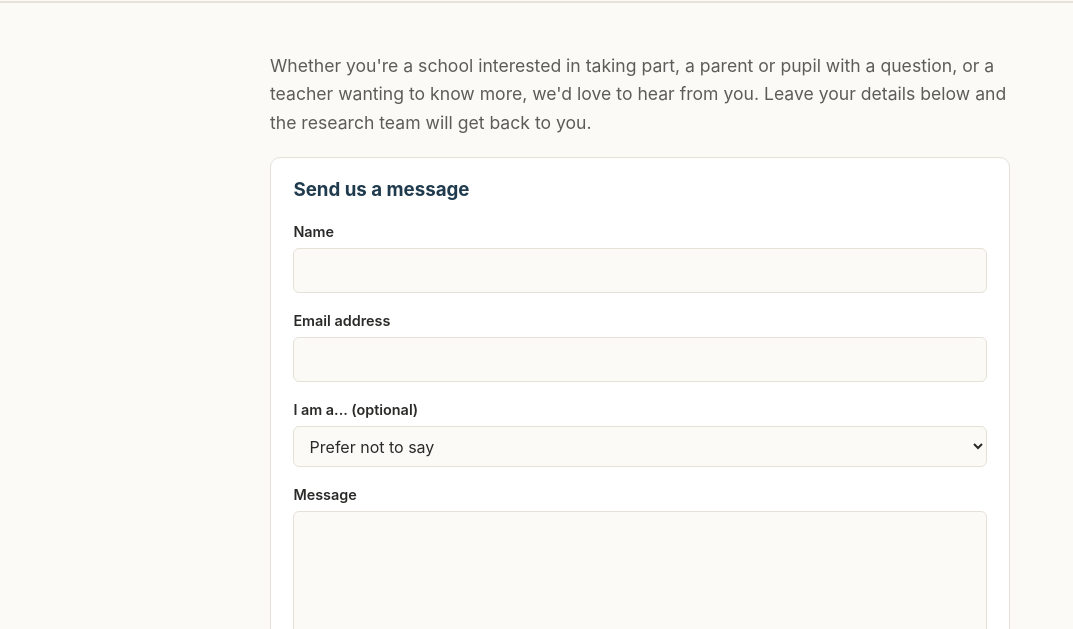
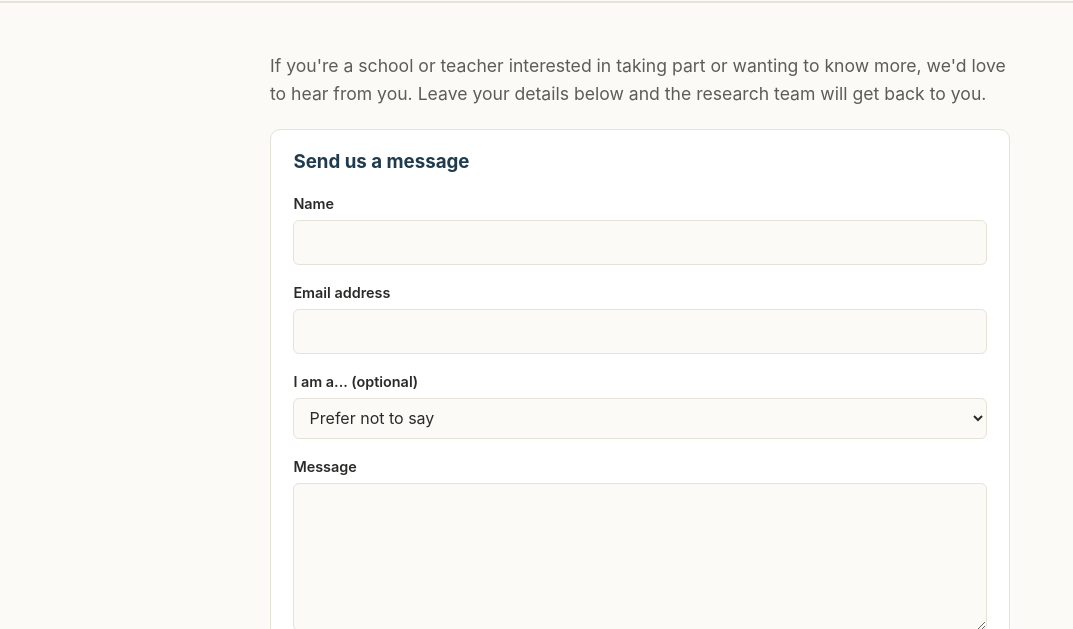
Before and after one commit to tsleng93/school-community-connections, a plain HTML site: page contact.html in a window 1280 px wide. Shown: the part 171-800 px from the top of the page, without its empty margins (0-1073 px from the left). Drawn offline with Linux system fonts and the light colour scheme.

Commit message:
Fix contact form email address
Updated contact form action email address

```diff
--- a/contact.html
+++ b/contact.html
@@ -36,56 +36,17 @@
 
 <main>
   <p class="lede">
-    Whether you're a school interested in taking part, a parent or pupil
-    with a question, or a teacher wanting to know more, we'd love to hear
+    If you're a school or teacher interested in taking part or wanting to know more, we'd love to hear
     from you. Leave your details below and the research team will get
     back to you.
   </p>
 
   <!--
-    ============================================================
-    CONTACT FORM — powered by FormSubmit (formsubmit.co), a free
-    service that emails form submissions to you without needing a
-    server of your own. No account or API key required.
 
-    ONE-TIME SETUP — IMPORTANT, READ THIS:
-    1. The form below currently posts to
-       https://formsubmit.co/trystanleng@gmail.com — this is a TEMPORARY
-       testing address, swapped in to check whether Lancaster's mail
-       filtering was blocking delivery to t.leng@lancaster.ac.uk. Once
-       delivery is confirmed working, change the address back in the
-       <form action="..."> line below. Also update the "_next" hidden
-       field further down to match your site's real, full URL (it must
-       be an absolute https://... address, not just "thanks.html" —
-       FormSubmit misbehaves with a relative one and shows a confusing
-       "Form should POST" error instead of actually failing clearly).
-    2. Publish the site, then submit this form once yourself (any test
-       message). The VERY FIRST submission to a given address does NOT
-       arrive as a normal enquiry — FormSubmit instead sends an
-       "activation" email to that address with a confirmation link.
-       >>> Check spam/junk as well as the inbox. <<<
-       You must click that confirmation link before any messages,
-       including your test one, will actually be delivered.
-    3. After you've clicked the activation link, submit the test form
-       again — this second submission is the one that should land in
-       the inbox as a normal message.
-    4. Every submission after that is delivered automatically, no
-       further action needed.
-
-    This form uses a plain (non-JavaScript) submission, which is the
-    most reliable way to integrate with FormSubmit — it takes the
-    visitor to a short "message sent" page (thanks.html) rather than
-    showing a confirmation in place, but avoids the browser silently
-    swallowing errors that a JavaScript/fetch-based version can hide.
-
-    If you'd rather not use a third-party form service at all, replace
-    this form with a simple mailto link — see the commented-out
-    fallback near the bottom of this file.
-    ============================================================
   -->
   <div class="card">
     <h3>Send us a message</h3>
-    <form action="https://formsubmit.co/trystanleng@gmail.com" method="POST">
+    <form action="https://formsubmit.co/t.leng@lancaster.ac.uk" method="POST">
       <div class="form-row">
         <label for="name">Name</label>
         <input type="text" id="name" name="name" required>
```
